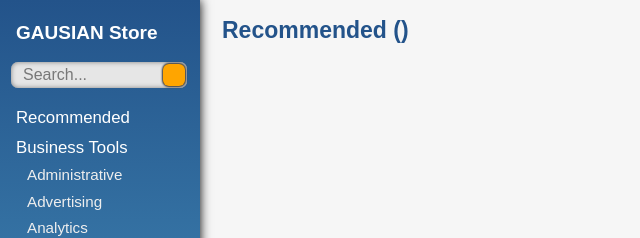
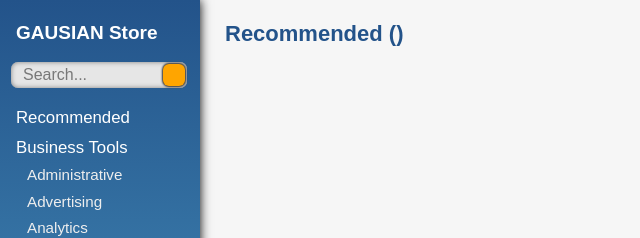
Before and after one commit to TianjiaSun/APP_store, a website: page app/index.html in a window 1280 px wide. Shown: the top 238 px of the page, 0-640 px from the left. Drawn offline with Linux system fonts and the light colour scheme; no server answers.

Commit message:
match page header to title

```diff
--- a/app/css/main.css
+++ b/app/css/main.css
@@ -161,14 +161,14 @@ overflow-x: hidden;
 
 .page_header {
 position: relative;
-left: 7px;
-top: 4px;
-font-family: arial;
-font-size: 23px;
-margin-bottom: 5px;
-color: #23538a;
-font-weight: bold;
-padding-bottom: 4px;
+  left: 10px;
+  top: 8px;
+  font-family: arial;
+  font-size: 22px;
+  margin-bottom: 5px;
+  color: #23538a;
+  font-weight: bold;
+  padding-bottom: 4px;
 }
 
 .app_unit {
```
